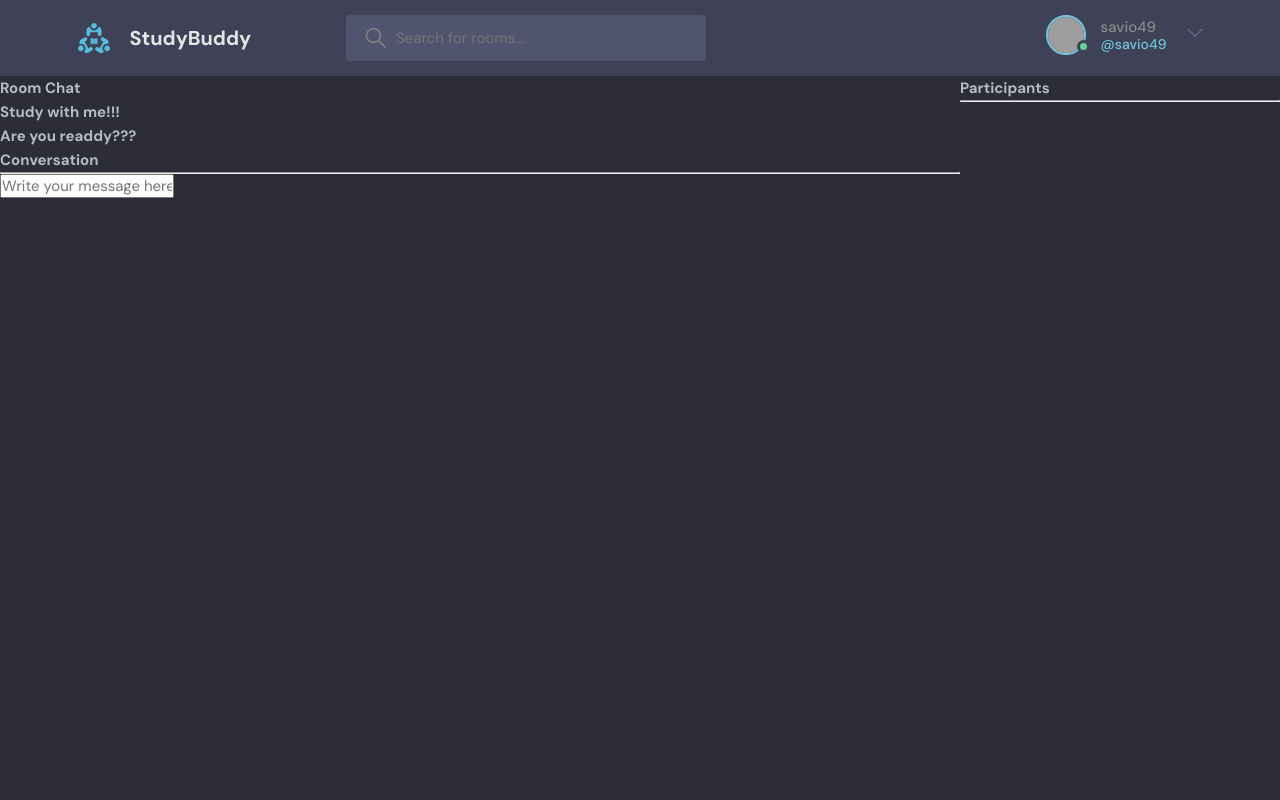
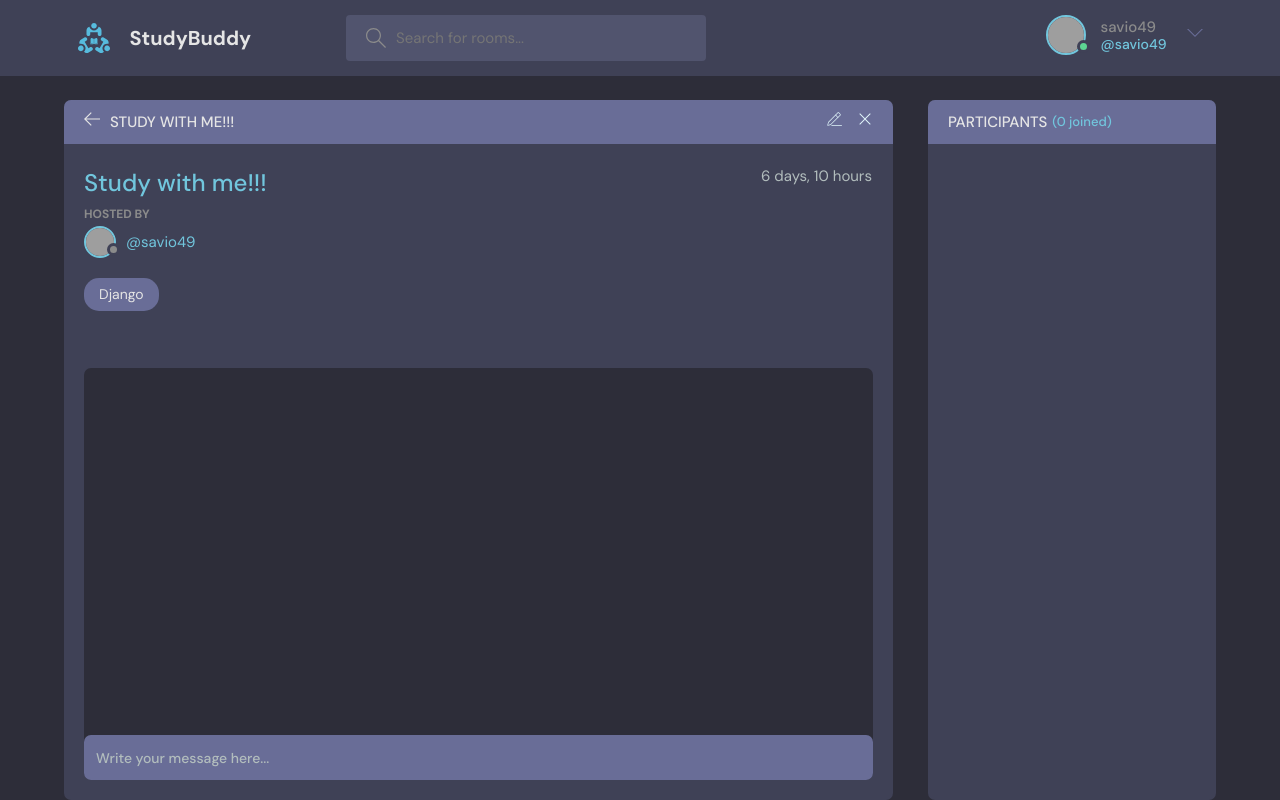
Before and after one commit to Savio49/DiscussionApp, a Django app: page /room/4/ in a window 1280 px wide. Run offline with Django 4.2, Linux system fonts and the light colour scheme; a user stored in the database is signed in; data comes from the database, SQL or seed files in the repository; both versions use the stored data as it was after the commit; grey boxes are pictures that could not be loaded.

Commit message:
Room and Profile-page templates installed

```diff
--- a/base/templates/base/activity_component.html
+++ b/base/templates/base/activity_component.html
@@ -17,8 +17,8 @@
                     <span>{{ message.created | timesince }}</span>
                 </p>
             </a>
+            {% if request.user == message.user %}
             <div class="roomListRoom__actions">
-                {% if request.user == message.user %}
                 <a href="{% url 'delete-message' message.id %}">
                     <svg version="1.1"
                             xmlns="http://www.w3.org/2000/svg"
@@ -32,12 +32,12 @@
                         </path>
                     </svg>
                 </a>
-                {% endif %}
             </div>
+            {% endif %}
         </div>
         <div class="activities__boxContent">
             <p>
-                replied to post “<a href="{% url 'room' message.room.id %}">{{ message.room.name }}</a>”
+                replied to post <a href="{% url 'room' message.room.id %}">"{{ message.room.name }}"</a>
             </p>
             <div class="activities__boxRoomContent">
                 {{message.body}}
--- a/base/templates/base/home.html
+++ b/base/templates/base/home.html
@@ -36,7 +36,7 @@
                         {{room_count}} Rooms available
                     </p>
                 </div>
-                <a class="btn btn--main" href="create-room.html">
+                <a class="btn btn--main" href="{% url 'create-room' %}">
                     <svg version="1.1"
                             xmlns="http://www.w3.org/2000/svg"
                             width="32"
--- a/base/templates/base/room.html
+++ b/base/templates/base/room.html
@@ -2,53 +2,145 @@
 
 {% block content %}
 
-<style>
-    .room-container {
-        display: grid;
-        grid-template-columns: 3fr 1fr;
-    }
-</style>
+<main class="profile-page layout layout--2">
+  <div class="container">
+    <!-- Room Start -->
+    <div class="room">
+      <div class="room__top">
+        <div class="room__topLeft">
+          <a href="{% url 'home' %}">
+            <svg version="1.1" xmlns="http://www.w3.org/2000/svg" width="32" height="32" viewBox="0 0 32 32">
+              <title>arrow-left</title>
+              <path
+                d="M13.723 2.286l-13.723 13.714 13.719 13.714 1.616-1.611-10.96-10.96h27.625v-2.286h-27.625l10.965-10.965-1.616-1.607z"
+              ></path>
+            </svg>
+          </a>
+          <h3>{{room.name}}</h3>
+        </div>
+        {% if request.user == room.host %}
+        <div class="room__topRight">
+          <a href="{% url 'update-room' room.id %}">
+            <svg
+              enable-background="new 0 0 24 24"
+              height="32"
+              viewBox="0 0 24 24"
+              width="32"
+              xmlns="http://www.w3.org/2000/svg"
+            >
+              <title>edit</title>
+              <g>
+                <path d="m23.5 22h-15c-.276 0-.5-.224-.5-.5s.224-.5.5-.5h15c.276 0 .5.224.5.5s-.224.5-.5.5z" />
+              </g>
+              <g>
+                <g>
+                  <path
+                    d="m2.5 22c-.131 0-.259-.052-.354-.146-.123-.123-.173-.3-.133-.468l1.09-4.625c.021-.09.067-.173.133-.239l14.143-14.143c.565-.566 1.554-.566 2.121 0l2.121 2.121c.283.283.439.66.439 1.061s-.156.778-.439 1.061l-14.142 14.141c-.065.066-.148.112-.239.133l-4.625 1.09c-.038.01-.077.014-.115.014zm1.544-4.873-.872 3.7 3.7-.872 14.042-14.041c.095-.095.146-.22.146-.354 0-.133-.052-.259-.146-.354l-2.121-2.121c-.19-.189-.518-.189-.707 0zm3.081 3.283h.01z"
+                  />
+                </g>
+                <g>
+                  <path
+                    d="m17.889 10.146c-.128 0-.256-.049-.354-.146l-3.535-3.536c-.195-.195-.195-.512 0-.707s.512-.195.707 0l3.536 3.536c.195.195.195.512 0 .707-.098.098-.226.146-.354.146z"
+                  />
+                </g>
+              </g>
+            </svg>
+          </a>
+          <a href="{% url 'delete-room' room.id %}">
+            <svg version="1.1" xmlns="http://www.w3.org/2000/svg" width="32" height="32" viewBox="0 0 32 32">
+              <title>remove</title>
+              <path
+                d="M27.314 6.019l-1.333-1.333-9.98 9.981-9.981-9.981-1.333 1.333 9.981 9.981-9.981 9.98 1.333 1.333 9.981-9.98 9.98 9.98 1.333-1.333-9.98-9.98 9.98-9.981z"
+              ></path>
+            </svg>
+          </a>
+        </div>
+        {% endif %}
+      </div>
 
-<div class="room-container">
+      <div class="room__box scroll">
+        <div class="room__header scroll">
+          <div class="room__info">
+            <h3>{{room.name}}</h3>
+            <span>{{room.created|timesince}}</span>
+          </div>
+          <div class="room__hosted">
+            <p>Hosted By</p>
+            <a href="{% url 'user-profile' room.host.id %}" class="room__author">
+              <div class="avatar avatar--small">
+                <img src="https://randomuser.me/api/portraits/men/37.jpg" />
+              </div>
+              <span>@{{room.host}}</span>
+            </a>
+          </div>
 
-    <div>
-        <h1>Room Chat</h1>
-        <h3>{{ room.name }}</h3>
-        <h2>{{ room.description }}</h2>
+          <span class="room__topics">{{room.topic.name}}</span>
+        </div>
+        <div class="room__conversation">
+          <div class="threads scroll">
+            {% for message in room_messages %}
+            <div class="thread">
+              <div class="thread__top">
+                <div class="thread__author">
+                  <a href="{% url 'user-profile' message.user.id %}" class="thread__authorInfo">
+                    <div class="avatar avatar--small">
+                      <img src="https://randomuser.me/api/portraits/men/37.jpg" />
+                    </div>
+                    <span>@{{message.user}}</span>
+                  </a>
+                  <span class="thread__date">{{message.created | timesince }} ago</span>
+                </div>
 
-        <div class="comment-wrapper">
-            <h3>Conversation</h3>
-            <hr>
-            {% for message in room_messages %}
-            <div>
                 {% if request.user == message.user %}
-                <a href="{% url 'delete-message' message.id%}">Delete</a>
+                <div class="thread__delete">
+                  <svg version="1.1" xmlns="http://www.w3.org/2000/svg" width="32" height="32" viewBox="0 0 32 32">
+                    <title>remove</title>
+                    <path
+                      d="M27.314 6.019l-1.333-1.333-9.98 9.981-9.981-9.981-1.333 1.333 9.981 9.981-9.981 9.98 1.333 1.333 9.981-9.98 9.98 9.98 1.333-1.333-9.98-9.98 9.98-9.981z"
+                    ></path>
+                  </svg>
+                </div>
                 {% endif %}
-                <small>@{{message.user}}   {{message.created | timesince}} ago</small>
-                <p>{{message.body}}</p>
-                <hr>
+
+              </div>
+              <div class="thread__details">
+                {{message.body}}
+              </div>
             </div>
             {% endfor %}
           </div>
-
+        </div>
+      </div>
       {% if request.user.is_authenticated %}
-            <div class="comment-form">
+      <div class="room__message">
         <form action="" method="post">
           {% csrf_token %}
-                    <input type="text" name="body" placeholder="Write your message here" />
+          <input name="body" placeholder="Write your message here..." />
         </form>
       </div>
       {% endif %}
     </div>
+    <!-- Room End -->
 
-    <div>
-        <h3>Participants</h3>
-        <hr>
-        {% for user in participants %}
-        <div>
-            <p>@{{user.username}}</p>
+    <!--   Start -->
+    <div class="participants">
+      <h3 class="participants__top">Participants <span>({{room.participants.all.count}} joined)</span></h3>
+      <div class="participants__list scroll">
+        {% for participant in participants %}
+        <a href="{% url 'user-profile' participant.id %}" class="participant">
+          <div class="avatar avatar--medium">
+            <img src="https://randomuser.me/api/portraits/men/37.jpg" />
           </div>
+          <p>
+            {{participant.username}}
+            <span>@{{participant.username}}</span>
+          </p>
+        </a>
         {% endfor %}
       </div>
     </div>
+    <!--  End -->
+  </div>
+</main>
+
 {% endblock content %}
--- a/base/views.py
+++ b/base/views.py
@@ -150,7 +150,7 @@ def deleteRoom(request, pk):
     if request.method == 'POST':
         room.delete()
         return redirect('home')
-    return render(request, 'base/delete.html', {'obj', room})
+    return render(request, 'base/delete.html', {'obj': room})
 
 
 @login_required(login_url='login')
```
Also changed, not shown: base/templates/base/profile.html (+44 -18 lines), base/templates/base/profile_old.html (added, +24 -0 lines), base/templates/base/room_old.html (added, +54 -0 lines), db.sqlite3. Lines whose indentation alone changed are shown as unchanged.
